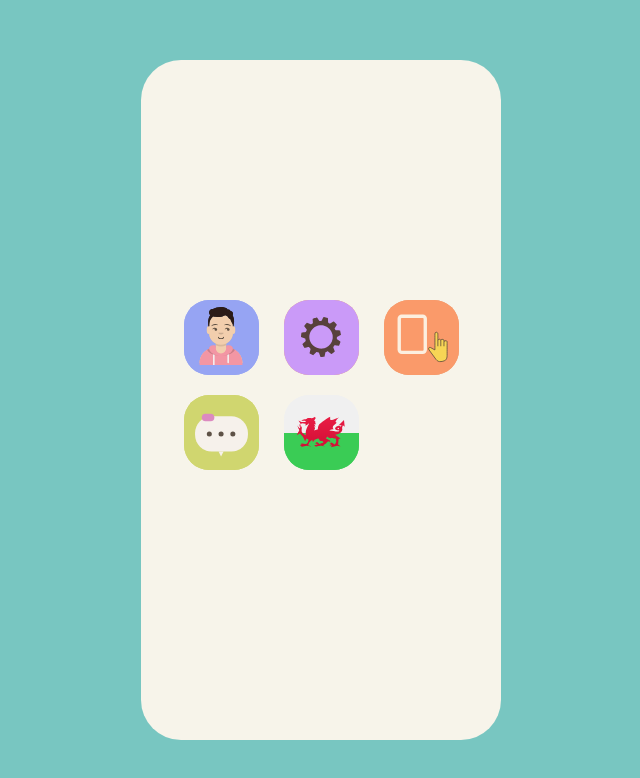
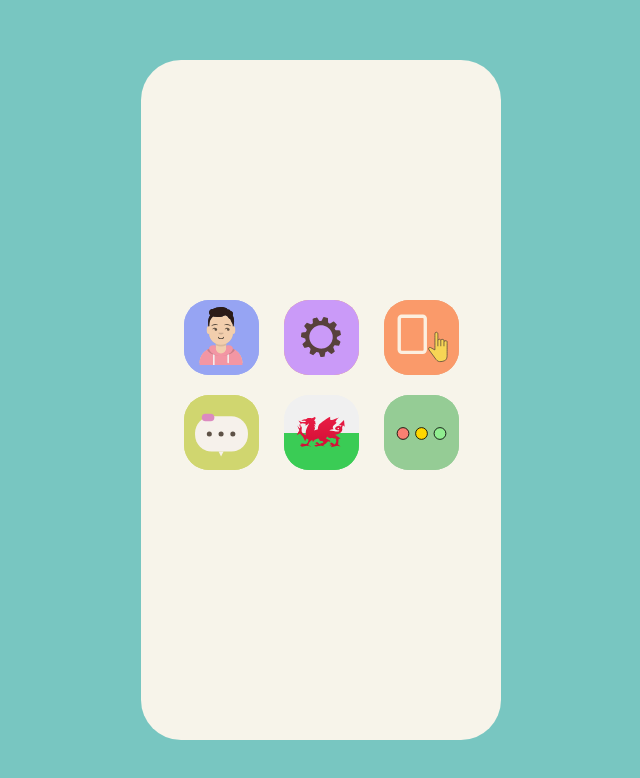
Before and after one commit to KeyanNamaghi/Nook, a Next.js app: page / in a window 1280 px wide. Shown: the top 778 px of the page, without its empty margins (319-959 px from the left). Built offline with nearby package versions, Linux system fonts and the light colour scheme.

Commit message:
add popeth

```diff
--- /dev/null
+++ b/components/Icons/Popeth.jsx
@@ -0,0 +1,81 @@
+import { motion } from 'framer-motion'
+import { useRouter } from 'next/router'
+import React, { useState } from 'react'
+import styles from '../../styles/Home.module.css'
+
+const Popeth = ({}) => {
+  const [isOpen, setIsOpen] = useState(false)
+  const [hovered, setHovered] = useState(false)
+
+  const router = useRouter()
+  const variants = {
+    open: { width: '100vw', height: '100vh', borderRadius: '0%', top: 0, left: 0, zIndex: 2 },
+    closed: { width: '75px', height: '75px', borderRadius: '25px' },
+    hover: { scale: 1.4, transition: { duration: 0.2 } }
+  }
+
+  const handleOnClick = () => {
+    setIsOpen(!isOpen)
+    setTimeout(() => router.push('/test'), 1000)
+  }
+
+  return (
+    <div className={styles.iconContainer}>
+      <motion.button
+        whileHover="hover"
+        variants={variants}
+        className={styles.icon}
+        style={{ background: '#95CC95' }}
+        onClick={handleOnClick}
+        onMouseEnter={() => setHovered(true)}
+        onMouseLeave={() => setHovered(false)}
+      >
+        <svg width="75" height="75" viewBox="0 0 75 75" fill="none" xmlns="http://www.w3.org/2000/svg">
+          <motion.circle
+            cx="37.5"
+            cy="37.5"
+            r="7"
+            fill="#FFD700"
+            stroke="black"
+            animate={
+              hovered ? { x: 0, y: [0, -15, 0, 1, 0, 0, 0, 0, 0, 0], fill: ['#daa520', '#FFD700'] } : { x: 0, y: 0 }
+            }
+            transition={hovered ? { repeat: Infinity, duration: 1.5, ease: 'linear', delay: 0.2 } : {}}
+          />
+          <motion.circle
+            cx="59.5"
+            cy="37.5"
+            r="7"
+            fill="#90EE90"
+            stroke="black"
+            animate={
+              hovered ? { x: 0, y: [0, -10, 0, 1, 0, 0, 0, 0, 0, 0], fill: ['#32cd32', '#90EE90'] } : { x: 0, y: 0 }
+            }
+            transition={hovered ? { repeat: Infinity, duration: 1.5, ease: 'linear', delay: 0.4 } : {}}
+          />
+          <motion.circle
+            cx="15.5"
+            cy="37.5"
+            r="7"
+            fill="#FA8072"
+            stroke="black"
+            animate={
+              hovered ? { x: 0, y: [0, -10, 0, 1, 0, 0, 0, 0, 0, 0], fill: ['#dc143c', '#FA8072'] } : { x: 0, y: 0 }
+            }
+            transition={hovered ? { repeat: Infinity, duration: 1.5, ease: 'linear' } : {}}
+          />
+        </svg>
+      </motion.button>
+      <motion.div
+        className={styles.backdrop}
+        style={{ background: '#95CC95' }}
+        initial="closed"
+        animate={isOpen ? 'open' : 'closed'}
+        variants={variants}
+        transition={{ duration: 0.3 }}
+      ></motion.div>
+    </div>
+  )
+}
+
+export { Popeth }
--- a/components/Icons/index.js
+++ b/components/Icons/index.js
@@ -3,5 +3,6 @@ import { Gear } from './Gear'
 import { Me } from './Me'
 import { Tinder } from './Tinder'
 import { Welsh } from './Welsh'
+import { Popeth } from './Popeth'
 
-export { Contact, Gear, Me, Tinder, Welsh }
+export { Contact, Gear, Me, Tinder, Welsh, Popeth }
--- a/pages/index.js
+++ b/pages/index.js
@@ -1,6 +1,6 @@
 import Head from 'next/head'
 import styles from '../styles/Home.module.css'
-import { Me, Gear, Tinder, Contact, Welsh } from '../components/Icons'
+import { Me, Gear, Tinder, Contact, Welsh, Popeth } from '../components/Icons'
 
 export default function Home() {
   return (
@@ -19,6 +19,7 @@ export default function Home() {
             <Tinder />
             <Contact />
             <Welsh />
+            <Popeth />
           </div>
         </div>
       </main>
```
